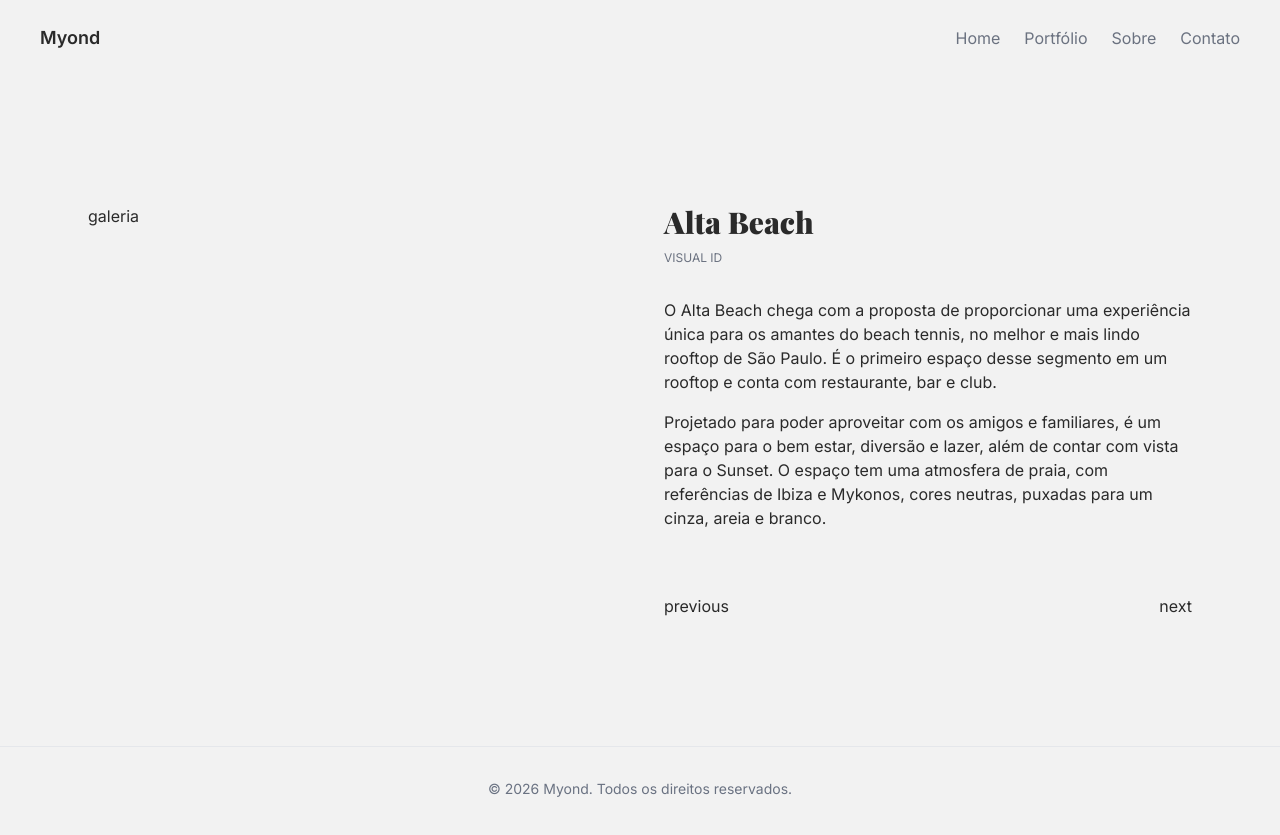
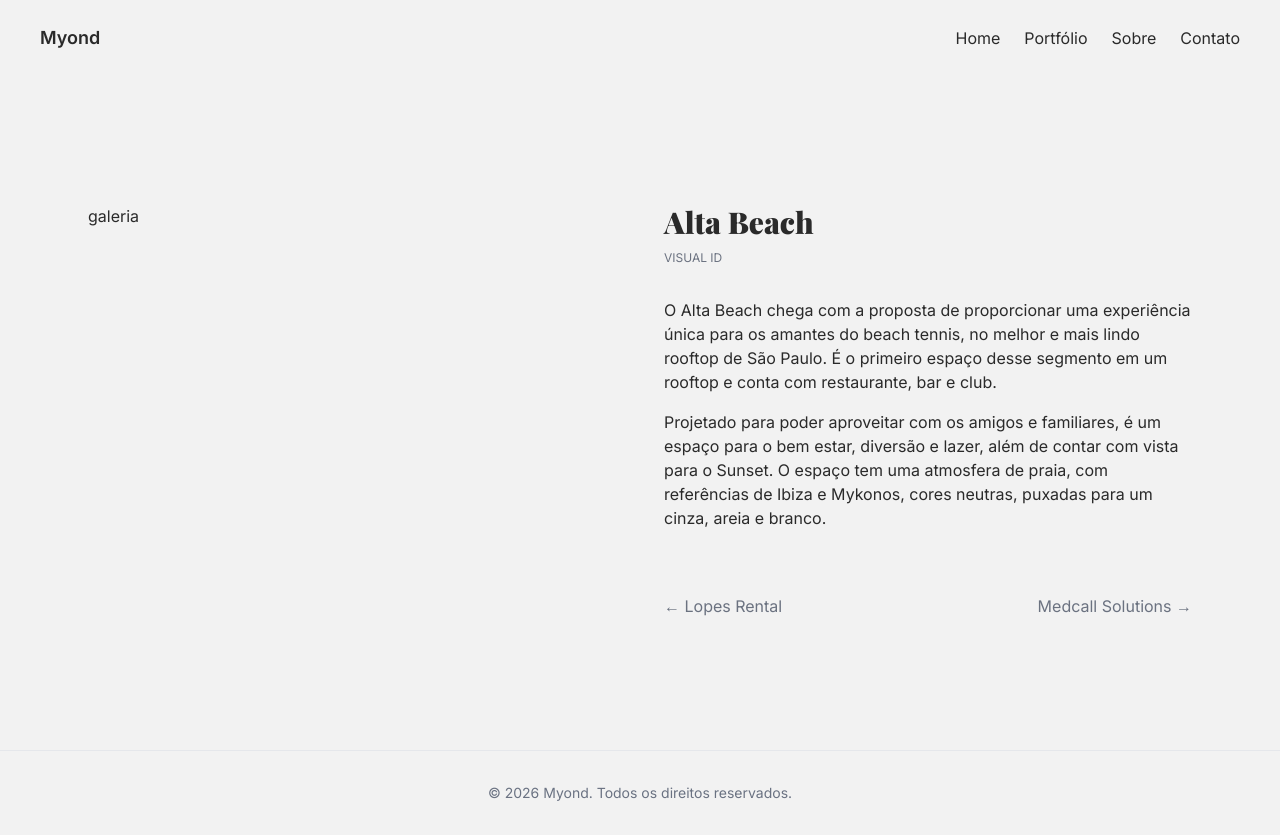
Before and after one commit to thaysegarcia/myond-website, a React (Vite) app: page /portfolio/alta-beach in a window 1280 px wide. Built offline with nearby package versions, Linux system fonts and the light colour scheme; a web font is replaced by a local one.

Commit message:
ajuste no componente de scroll

```diff
--- a/src/components/Header.tsx
+++ b/src/components/Header.tsx
@@ -20,7 +20,7 @@ function Header() {
           <NavLink
             key={item.hash}
             to={`/#${item.hash}`}
-            className="text-muted decor hover:text-foreground hover:scale-95 transition-all duration-300"
+            className="text-foreground decor hover:text-muted transition-colors duration-300"
           >
             {item.label}
           </NavLink>
--- a/src/hooks/useScrollToSection.tsx
+++ b/src/hooks/useScrollToSection.tsx
@@ -2,16 +2,17 @@ import { useEffect } from "react";
 import { useLocation } from "react-router-dom";
 
 function useScrollToSection() {
-  const { hash } = useLocation();
+  const { hash, pathname } = useLocation();
 
   useEffect(() => {
-    if (!hash) return;
-
-    const id = hash.replace("#", "");
-    const element = document.getElementById(id);
-
-    element?.scrollIntoView({ behavior: "smooth" });
-  }, [hash]);
+    if (hash) {
+      const id = hash.replace("#", "");
+      const element = document.getElementById(id);
+      element?.scrollIntoView({ behavior: "smooth" });
+    } else {
+      window.scrollTo({ top: 0, behavior: "smooth" });
+    }
+  }, [hash, pathname]);
 }
 
 export default useScrollToSection;
--- a/src/pages/Project.tsx
+++ b/src/pages/Project.tsx
@@ -24,7 +24,7 @@ function Project() {
   }
 
   return (
-    <Container>
+    <Container key={slug}>
       <div className="grid md:grid-cols-2 gap-12 items-start">
         <MotionSection>galeria</MotionSection>
 
@@ -36,22 +36,22 @@ function Project() {
             <p className="text-xs text-muted mt-2 mb-8 uppercase">
               {project.tags.join(", ")}
             </p>
-          </MotionSection>
-          {project.description.map((p, i) => (
-            <MotionSection direction="right" delay={(i + 1) * 0.1}>
+
+            {project.description.map((p, i) => (
               <p className="mb-4" key={i}>
                 {p}
               </p>
-            </MotionSection>
-          ))}
-          <MotionSection direction="right">
+            ))}
+          </MotionSection>
+          <MotionSection direction="up">
             <div className="flex items-center justify-between mt-16">
               {previousProject ? (
                 <Link
                   to={`/portfolio/${previousProject.slug}`}
-                  className="cursor-pointer"
+                  className="relative overflow-hidden pb-1 group text-muted hover:text-foreground transition-colors duration-300 cursor-pointer"
                 >
-                  previous
+                  <span> ← {previousProject.title}</span>
+                  <span className="absolute bottom-0 left-0 h-[1.5px] w-full bg-primary transform translate-x-full group-hover:translate-x-0 transition-transform duration-300 ease-out"></span>
                 </Link>
               ) : (
                 <div />
@@ -59,9 +59,10 @@ function Project() {
               {nextProject ? (
                 <Link
                   to={`/portfolio/${nextProject.slug}`}
-                  className="cursor-pointer"
+                  className="relative overflow-hidden pb-1 group text-muted hover:text-foreground transition-colors duration-300 cursor-pointer "
                 >
-                  next
+                  <span>{nextProject.title} →</span>
+                  <span className="absolute bottom-0 left-0 h-[1.5px] w-full bg-primary transform -translate-x-full group-hover:translate-x-0 transition-transform duration-300 ease-out"></span>
                 </Link>
               ) : (
                 <div />
```
Also changed, not shown: 1 other file (tests, documents, lock files or other folders).
